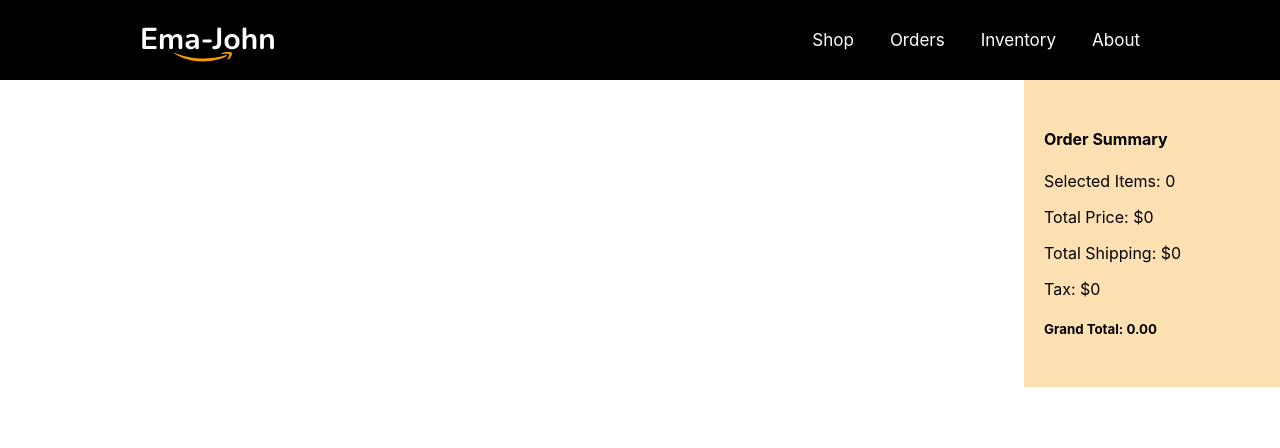
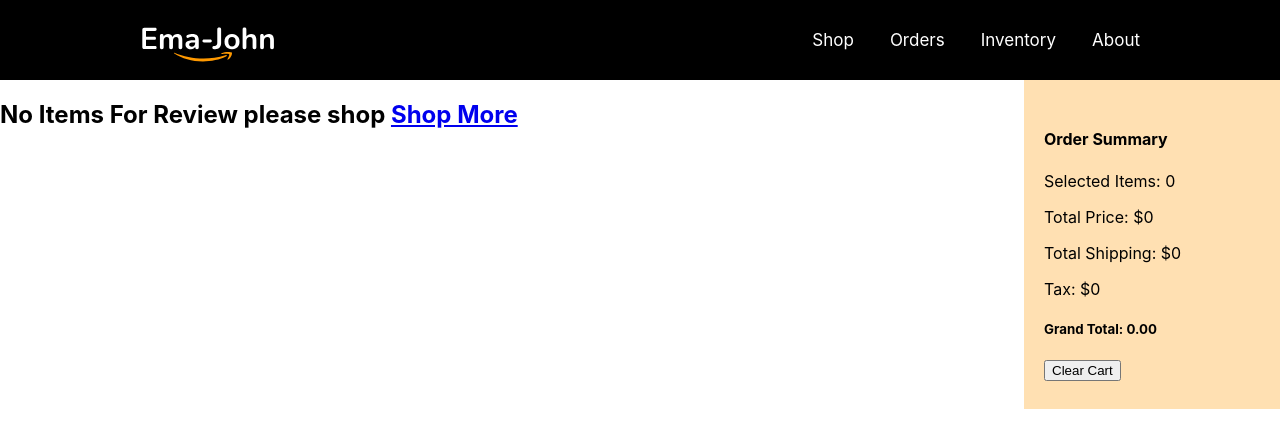
Before and after one commit to capnemo20/ema-john-simple, a React (Create React App) app: page /orders in a window 1280 px wide. Shown: the top 448 px of the page. Built offline with nearby package versions, Linux system fonts and the light colour scheme.

Commit message:
53-9 Module Summary, explore children props

```diff
--- a/src/components/Cart/Cart.js
+++ b/src/components/Cart/Cart.js
@@ -1,7 +1,7 @@
 import React from 'react';
 import "./Cart.css"
 
-const Cart = ({cart}) => {
+const Cart = ({cart, clearCart, children}) => {
 
     console.log("cart", cart);
     let total = 0;
@@ -24,6 +24,8 @@
             <p>Total Shipping: ${shipping}</p>
             <p>Tax: ${tax}</p>
             <h5>Grand Total: {grandTotal.toFixed(2)}</h5>
+            <button onClick={clearCart}>Clear Cart</button>
+           {children}
         </div>
     );
 };
--- a/src/components/Orders/Orders.js
+++ b/src/components/Orders/Orders.js
@@ -1,32 +1,44 @@
 import React, { useState } from "react";
-import { useLoaderData } from "react-router-dom";
+import { Link, useLoaderData } from "react-router-dom";
 import Cart from "../Cart/Cart";
 import ReviewItem from "../ReviewItem/ReviewItem";
-import { removeFromDb } from "../../utilities/fakedb";
+import { deleteShoppingCart, removeFromDb } from "../../utilities/fakedb";
 
 const Orders = () => {
-  const { products, initialCart } = useLoaderData();
+  const { initialCart } = useLoaderData();
   const [cart, setCart] = useState(initialCart);
 
-  const handleRemoveItem=(id)=>{
-    const remaining = cart.filter(product=> product.id!==id);
+  const handleRemoveItem = (id) => {
+    const remaining = cart.filter((product) => product.id !== id);
     setCart(remaining);
     removeFromDb(id);
-  }
+  };
+
+  const clearCart = () => {
+    setCart([]);
+    deleteShoppingCart();
+  };
   return (
     <div className="shop-container">
       <div className="orders-container">
-        {
-            cart.map(product=><ReviewItem
-            key= {product.id}
-            product= {product}
-            handleRemoveItem = {handleRemoveItem}
-            ></ReviewItem>)
-        }
+        {cart.map((product) => (
+          <ReviewItem
+            key={product.id}
+            product={product}
+            handleRemoveItem={handleRemoveItem}
+          ></ReviewItem>
+        ))}
+        {cart.length === 0 && (
+          <h2>
+            No Items For Review please shop <Link to="/shop"> Shop More</Link>
+          </h2>
+        )}
       </div>
 
       <div className="cart-container">
-        <Cart cart={cart}></Cart>
+        <Cart clearCart={clearCart} cart={cart}>
+
+        </Cart>
       </div>
     </div>
   );
--- a/src/components/Shop/Shop.js
+++ b/src/components/Shop/Shop.js
@@ -3,13 +3,17 @@
 import Cart from '../Cart/Cart';
 import Product from "../Product/Product";
 import "./Shop.css";
-import { useLoaderData } from 'react-router-dom';
+import { Link, useLoaderData } from 'react-router-dom';
+import { deleteShoppingCart } from '../../utilities/fakedb';
 
 const Shop = () => {
     const products = useLoaderData();
     const [cart, setCart] = useState([]);
 
-
+    const clearCart = ()=>{
+        setCart([]);
+        deleteShoppingCart();
+    }
 
    useEffect(()=>{
     const storedCart = getStoredCart();
@@ -55,7 +59,11 @@
                 }
             </div>
             <div className="cart-container">
-                <Cart cart = {cart}></Cart>
+                <Cart clearCart={clearCart} cart = {cart}>
+                    <Link to="/orders">
+                        <button>Review Order</button>
+                    </Link>
+                </Cart>
             </div>
         </div>
     );
```
